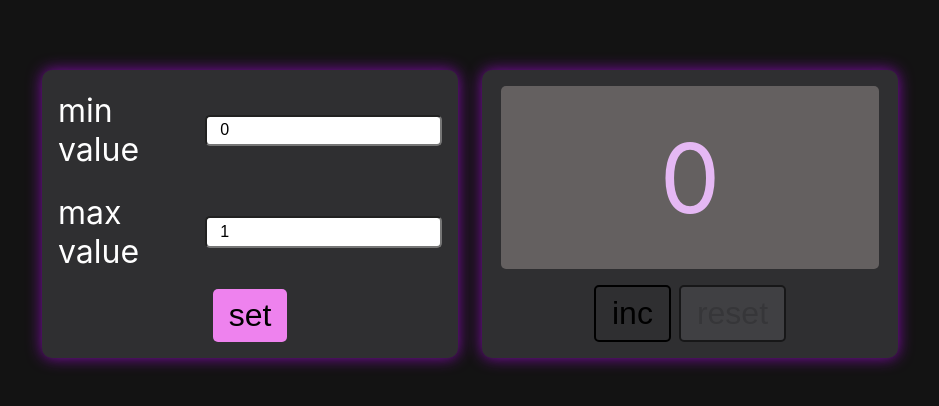
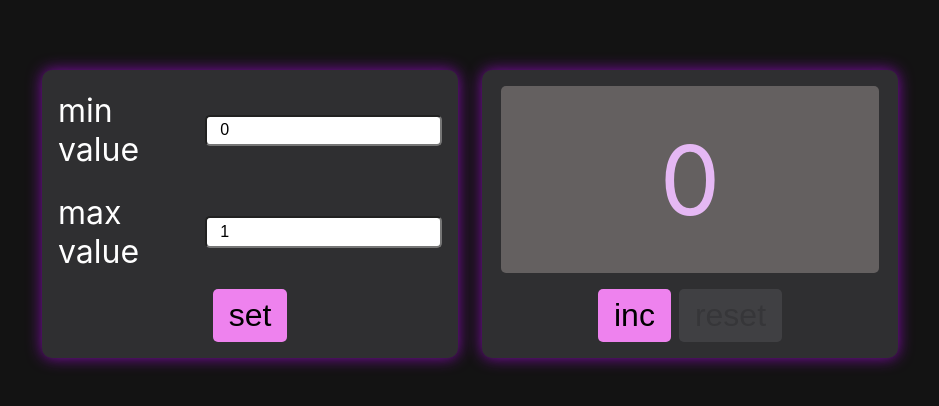
Before and after one commit to beliy-beret/React-Counter, a React (Create React App) app: page / in a window 1280 px wide. Shown: the part 114-520 px from the top of the page, without its empty margins (178-1117 px from the left). Built offline with nearby package versions, Linux system fonts and the light colour scheme.

Commit message:
change button variant

```diff
--- a/src/components/Counter/Counter.tsx
+++ b/src/components/Counter/Counter.tsx
@@ -26,8 +26,8 @@ const Counter: FC<ComponentPropsType> = (
     <div className={s.counter}>
       <CounterValue counter={counter} errorMessage={errorMessage} isEdit={isEdit} />
       <div className={s.btnBlock}>
-        <MyButton onClick={incrementCurrentValue} disabled={isEdit || counter.current >= counter.max}>inc</MyButton>
-        <MyButton onClick={resetCurrentValue} disabled={counter.current <= counter.min}>reset</MyButton>
+        <MyButton onClick={incrementCurrentValue} variant={'primary'} disabled={isEdit || counter.current >= counter.max}>inc</MyButton>
+        <MyButton onClick={resetCurrentValue} variant={'primary'} disabled={counter.current <= counter.min}>reset</MyButton>
       </div>
     </div>
   );
```
